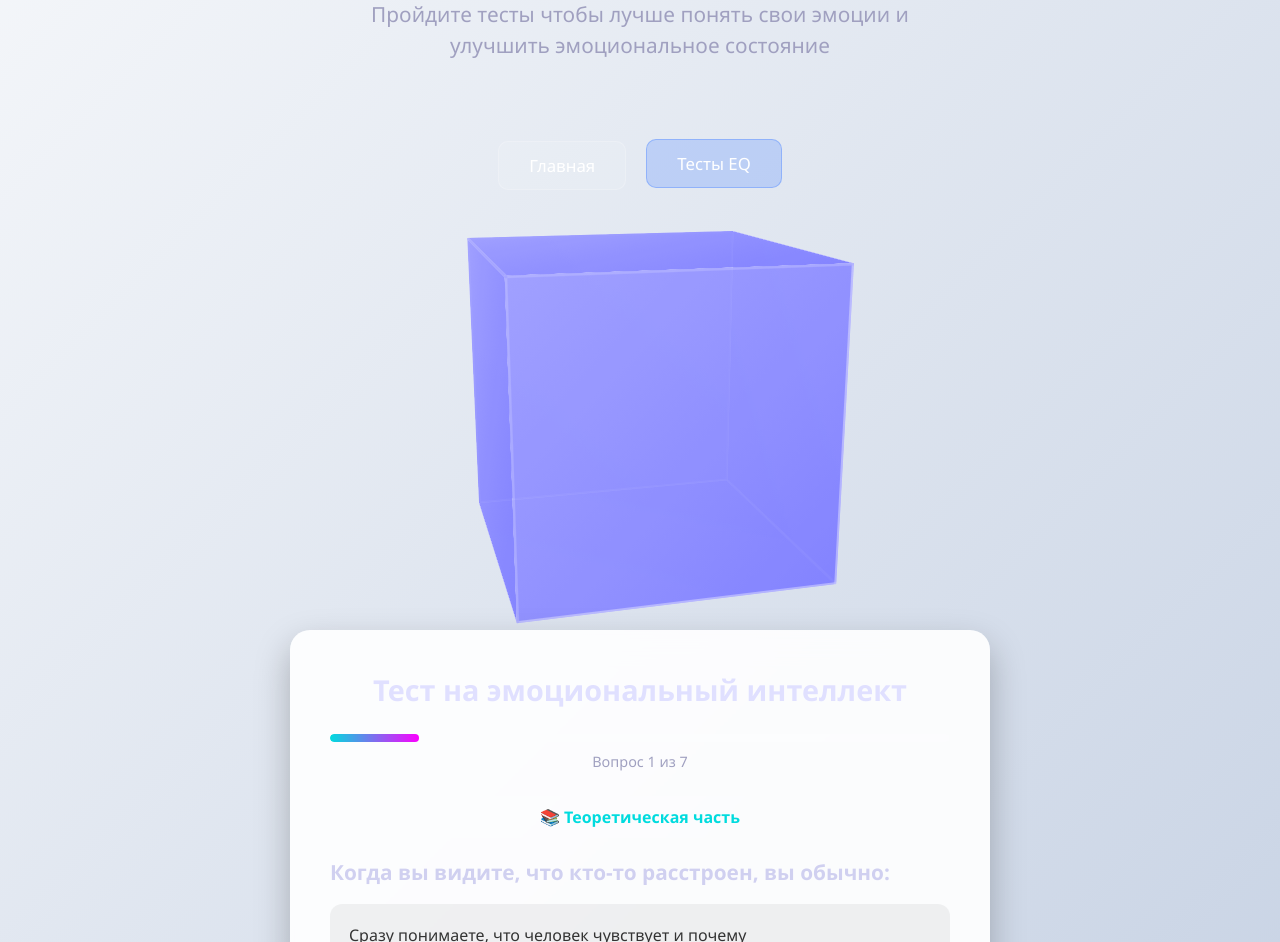
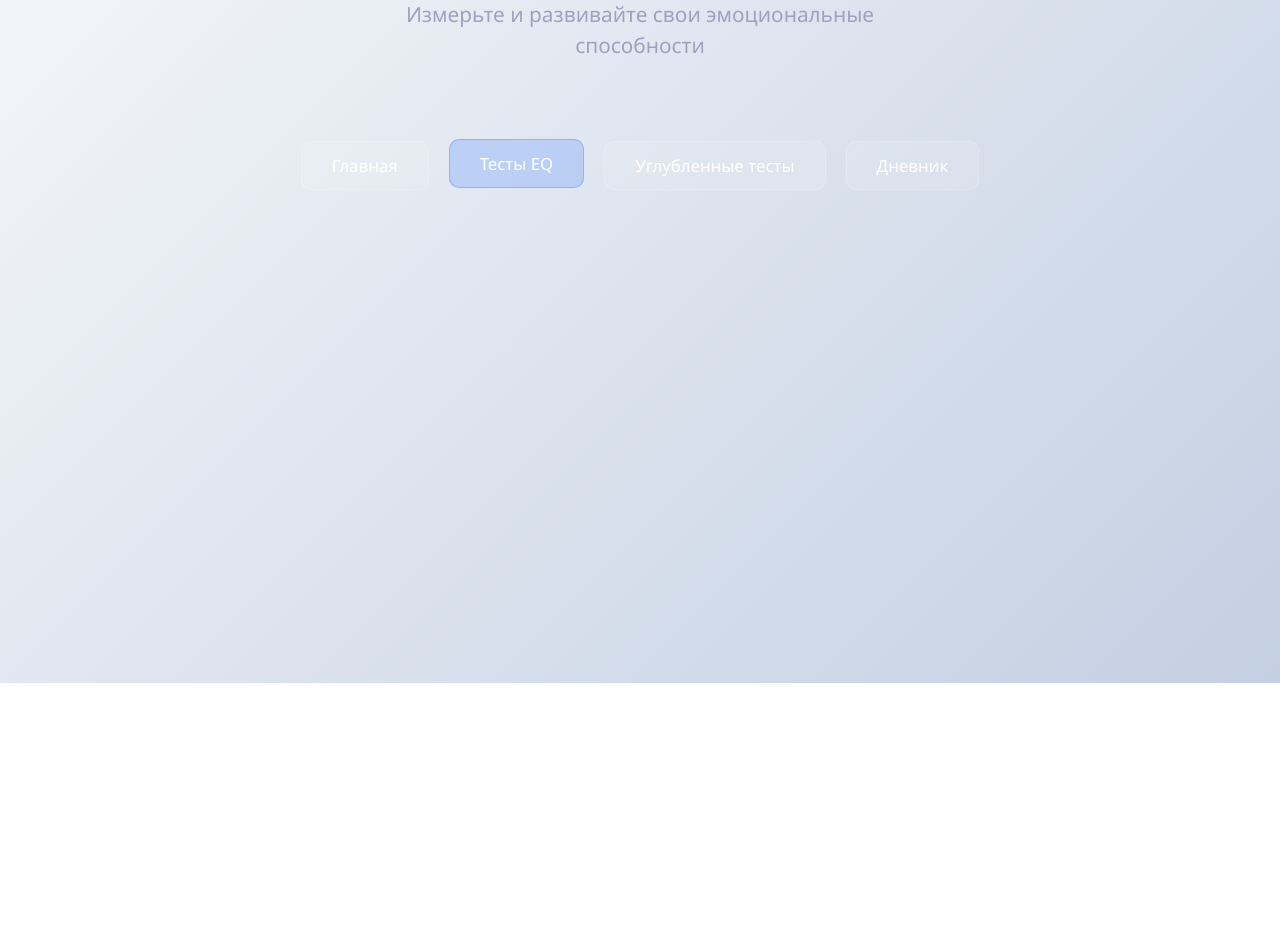
Before and after one commit to mir65344/Cube-, a website: page Mode Cube/public/tests.html in a window 1280 px wide. Shown: the part 117-1059 px from the top of the page. After the commit the page ends 800 px from the top, so only its background shows below. Drawn offline with Linux system fonts and the light colour scheme; no server answers.

Commit message:
Update tests.html

```diff
--- a/Mode Cube/public/tests.html
+++ b/Mode Cube/public/tests.html
@@ -3,65 +3,28 @@
 <head>
     <meta charset="UTF-8">
     <meta name="viewport" content="width=device-width, initial-scale=1.0">
-    <title>Тесты эмоционального интеллекта</title>
+    <title>Тесты EQ - Куб настроения</title>
     <link rel="stylesheet" href="css/style.css">
 </head>
 <body>
     <div class="container">
         <header>
-            <h1>Тесты Эмоционального Интеллекта</h1>
-            <p class="subtitle">Пройдите тесты чтобы лучше понять свои эмоции и улучшить эмоциональное состояние</p>
+            <h1>🧠 Тесты эмоционального интеллекта</h1>
+            <p class="subtitle">Измерьте и развивайте свои эмоциональные способности</p>
         </header>
 
         <nav class="page-nav">
             <a href="index.html" class="nav-btn">Главная</a>
             <a href="tests.html" class="nav-btn active">Тесты EQ</a>
+            <a href="deep-test.html" class="nav-btn">Углубленные тесты</a>
+            <a href="journal.html" class="nav-btn">Дневник</a>
         </nav>
 
-        <div class="cube-container">
-            <div class="cube" id="cube">
-                <div class="face front"></div>
-                <div class="face back"></div>
-                <div class="face right"></div>
-                <div class="face left"></div>
-                <div class="face top"></div>
-                <div class="face bottom"></div>
-            </div>
-        </div>
-
-        <div class="quiz-container">
-            <h2>Тест на эмоциональный интеллект</h2>
-
-            <!-- Прогресс бар -->
-            <div class="progress-container">
-                <div class="progress-bar">
-                    <div class="progress-fill" id="progress-fill"></div>
-                </div>
-                <div class="progress-text" id="progress-text">Вопрос 1 из 7</div>
-            </div>
-
-            <!-- Индикатор типа теста -->
-            <div class="test-type-indicator" id="test-type-indicator">
-                Теоретическая часть
-            </div>
-
-            <div id="eq-test">
-                <!-- тест будет загружен через Javascript -->
-            </div>
-
-            <button class="submit-btn" id="submit-eq" style="display: none;">Завершить тест</button>
-            <div class="result" id="eq-result"></div>
-            <div class="recommendations" id="eq-recommendations" style="display: none;"></div>
-
-            <!-- Детальные результаты -->
-            <div class="detailed-results" id="detailed-results" style="display: none;">
-                <h3>Детальный анализ вашего EQ</h3>
-                <div class="aspects-grid" id="aspects-grid"></div>
-            </div>
+        <div class="tests-grid" id="testsGrid">
+            <!-- Тесты будут загружены через JavaScript -->
         </div>
     </div>
 
-    <script src="js/cube.js"></script>
-    <script src="js/eq-tests.js"></script>
+    <script src="js/tests.js"></script>
 </body>
 </html>
```
